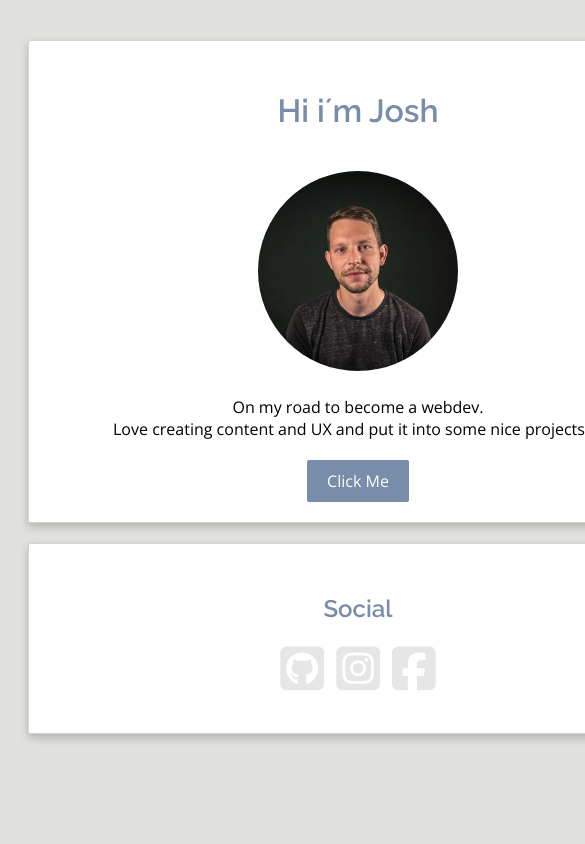
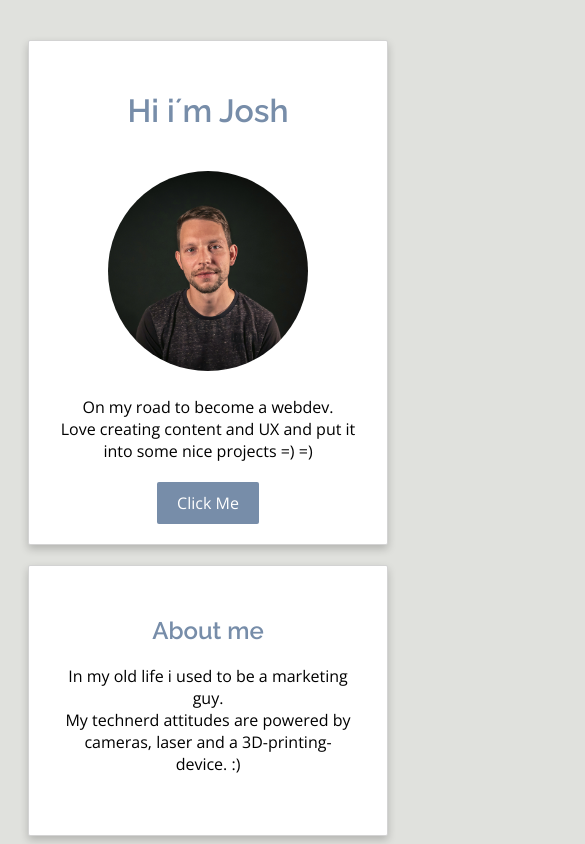
Before and after one commit to Joshjok86/profile, a plain HTML site: page index.html in a window 390 px wide. Shown: the top 844 px of the page, 585 px wide, since content can reach past the window. Drawn offline with nearby package versions, Linux system fonts and the light colour scheme.

Commit message:
make my profile prettier

```diff
--- a/index.html
+++ b/index.html
@@ -14,14 +14,26 @@
 
 <div class="container">
 
-  <div class="card">    <h1>Hi i´m Josh</h1>
+  <div class="card">
+
+    <h1>Hi i´m Josh</h1>
 
     <img class="img-circle" src="images/jos2-2.jpg" alt="Joshua Koch">
-    <p>On my road to become a webdev. <br> Love creating content and UX and put it into some nice projects =)</p>
+    <p>On my road to become a webdev. <br> Love creating content and UX and put it into some nice projects =) =)</p>
 
     <a href="#" class="btn">Click Me</a>
 
   </div>
+
+  <div class="card">
+
+    <h2>About me</h2>
+
+    <p>In my old life i used to be a marketing guy.<br>My technerd attitudes are powered by cameras, laser and a 3D-printing-device. :) </p>
+
+
+  </div>
+
 
   <div class="card">
     <h2>Social</h2>
--- a/style.css
+++ b/style.css
@@ -1,28 +1,5 @@
 @import url("https://fonts.googleapis.com/css2?family=Open+Sans:wght@300;400;700&family=Poppins:wght@300;400;500;700");
 @import url('https://fonts.googleapis.com/css2?family=Raleway:ital,wght@0,100..900;1,100..900&display=swap');
-
-
-@media (max-width: 960px) {
-  /* For a screen < 960px, this CSS will be read */
-  .container {
-    width: 700px;
-  }
-}
-
-@media (max-width: 720px) {
-  /* For a screen < 720px, this CSS will be read */
-  .container {
-    width: 500px;
-  }
-}
-
-@media (max-width: 540px) {
-  /* For a screen < 540px, this CSS will be read */
-  .container {
-    width: 400px;
-  }
-}
-
 
 body {
   background-color: #e0e1dd;
@@ -44,6 +21,11 @@ i {
   font-size: 50px;
   color: #e6e6e6ff;
   padding: 0 4px;
+}
+
+i:hover{
+  color: #1b263b;
+  transition: 1s;
 }
 
 p {
@@ -101,3 +83,25 @@ p {
 .list-inline-li {
   display: inline;
 }
+
+
+@media (max-width: 960px) {
+  /* For a screen < 960px, this CSS will be read */
+  .container {
+    width: 700px;
+  }
+}
+
+@media (max-width: 720px) {
+  /* For a screen < 720px, this CSS will be read */
+  .container {
+    width: 500px;
+  }
+}
+
+@media (max-width: 540px) {
+  /* For a screen < 540px, this CSS will be read */
+  .container {
+    width: 400px;
+  }
+}
```
